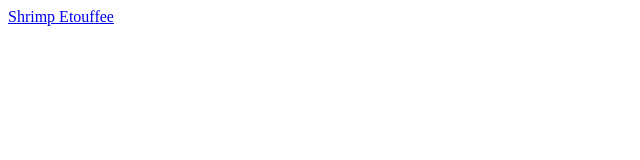
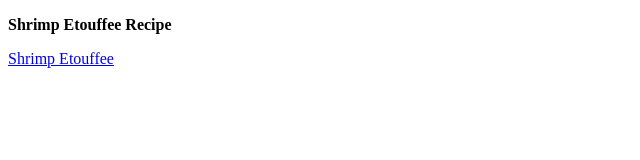
Before and after one commit to Samavajr/Recipes, a plain HTML site: page index.html in a window 1280 px wide. Shown: the whole page, without its empty margins (0-640 px from the left). Drawn offline with Linux system fonts and the light colour scheme.

Commit message:
added title to link on index

```diff
--- a/index.html
+++ b/index.html
@@ -6,6 +6,7 @@
     <title>Document</title>
 </head>
 <body>
+    <p><b>Shrimp Etouffee Recipe</b></p>
     <a href="shrimpetouffee.html">Shrimp Etouffee</a>
 </body>
 </html>
```
